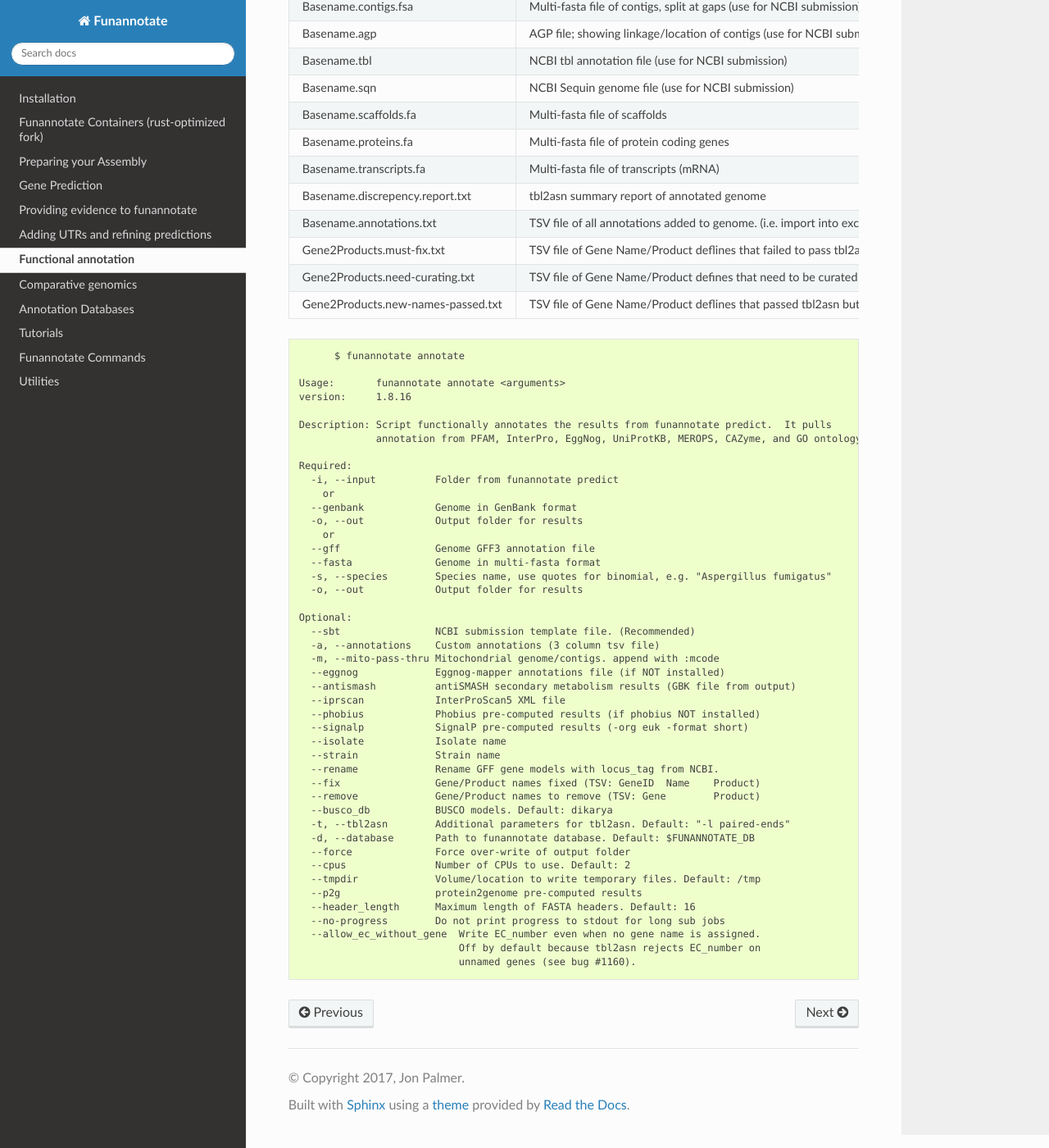
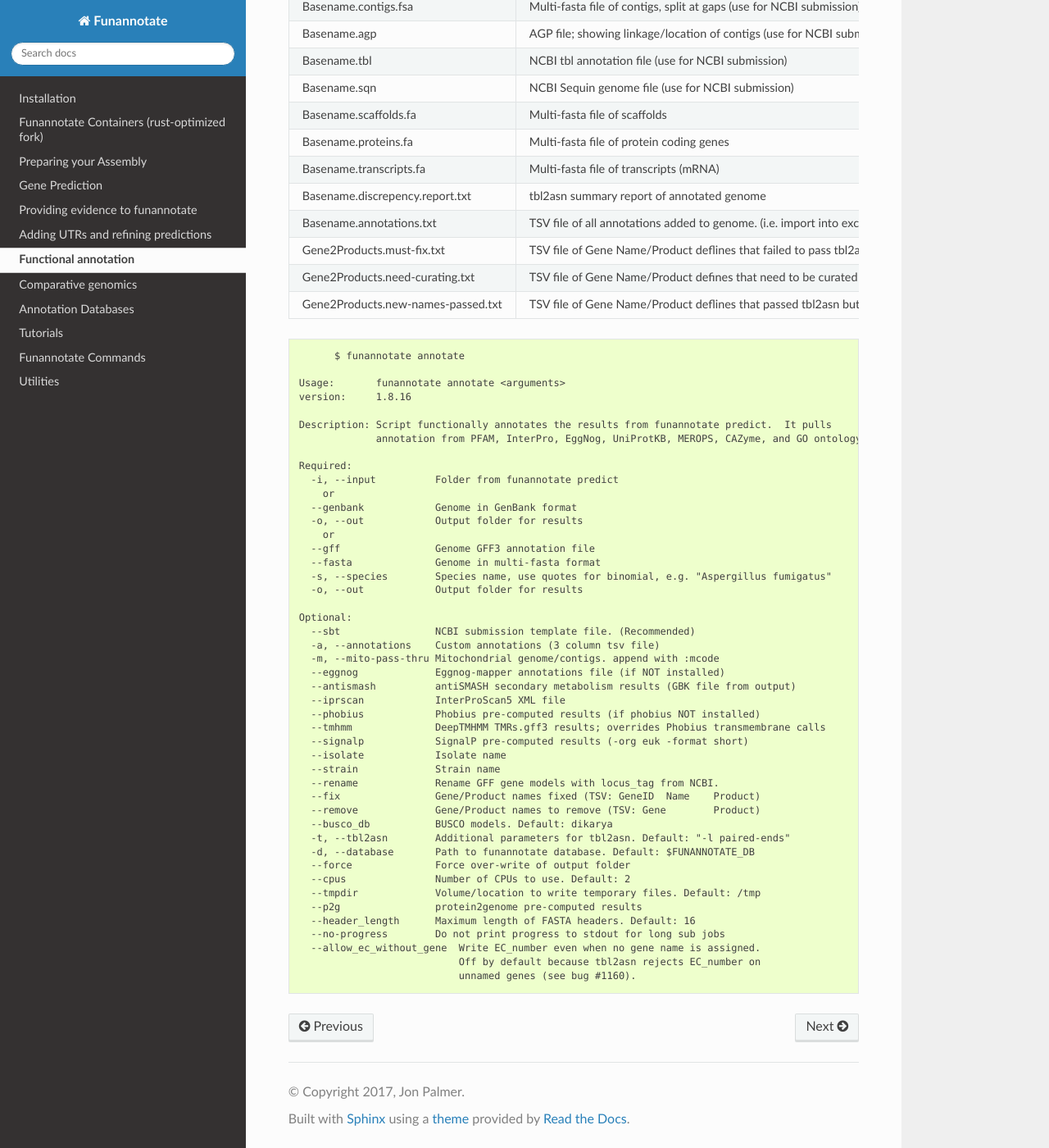
Before and after one commit to nextgenusfs/funannotate, a Sphinx documentation site: the page built from docs/annotate.rst, in a window 1280 px wide and 1400 px high, scrolled down 1159 px. Shown: the whole window at 82% size. Built offline with Sphinx 7.4.7 and the Read the Docs theme 3.1.0, drawn with Linux system fonts in a browser that asks for light colours.

Commit message:
add deeptmhmm parsing as input to annotate step documentation

```diff
--- a/docs/annotate.rst
+++ b/docs/annotate.rst
@@ -75,6 +75,7 @@
     --antismash          antiSMASH secondary metabolism results (GBK file from output)
     --iprscan            InterProScan5 XML file
     --phobius            Phobius pre-computed results (if phobius NOT installed)
+    --tmhmm              DeepTMHMM TMRs.gff3 results; overrides Phobius transmembrane calls
     --signalp            SignalP pre-computed results (-org euk -format short)
     --isolate            Isolate name
     --strain             Strain name
--- a/docs/commands.rst
+++ b/docs/commands.rst
@@ -593,6 +593,7 @@
 	  --antismash        antiSMASH secondary metabolism results (GBK file from output)
 	  --iprscan          InterProScan5 XML file
 	  --phobius          Phobius pre-computed results (if phobius NOT installed)
+	  --tmhmm            DeepTMHMM TMRs.gff3 results; overrides Phobius transmembrane calls
 	  --signalp            SignalP pre-computed results (-org euk -format short)
 	  --isolate          Isolate name
 	  --strain           Strain name
```
